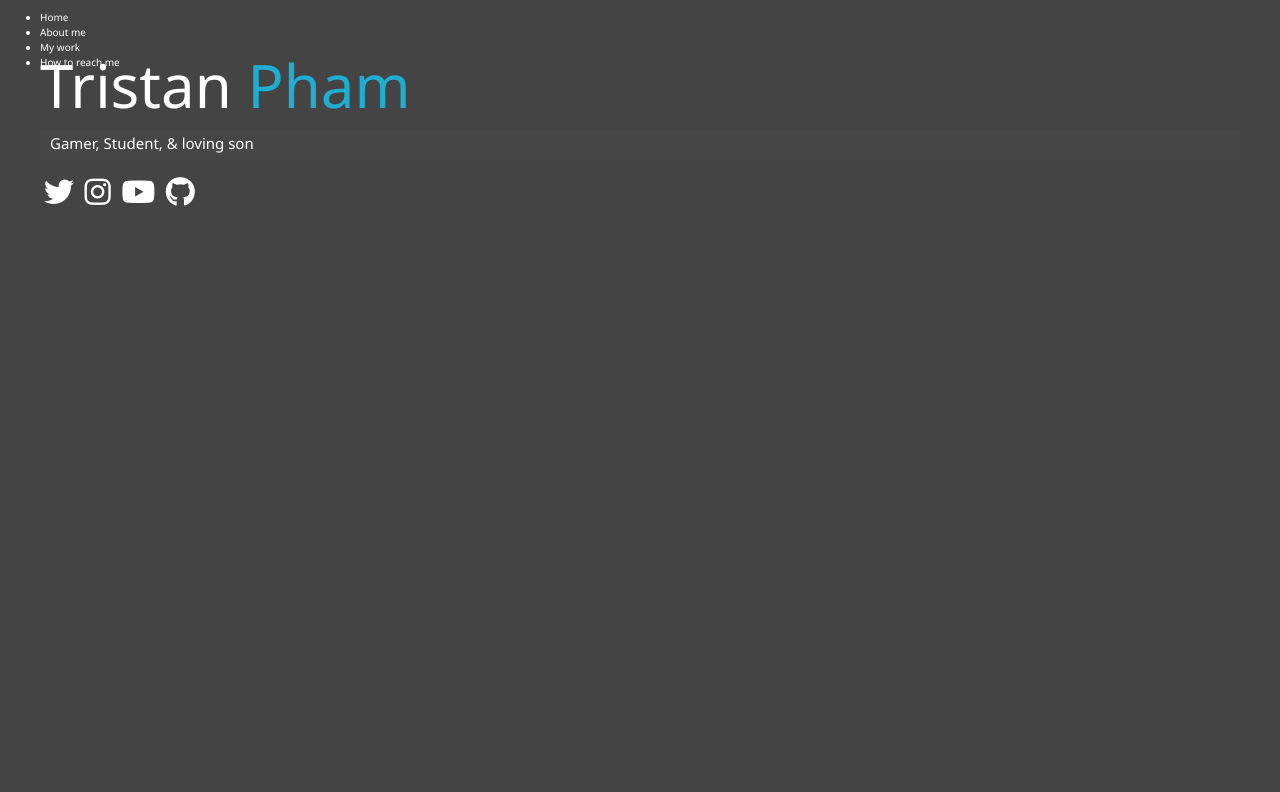
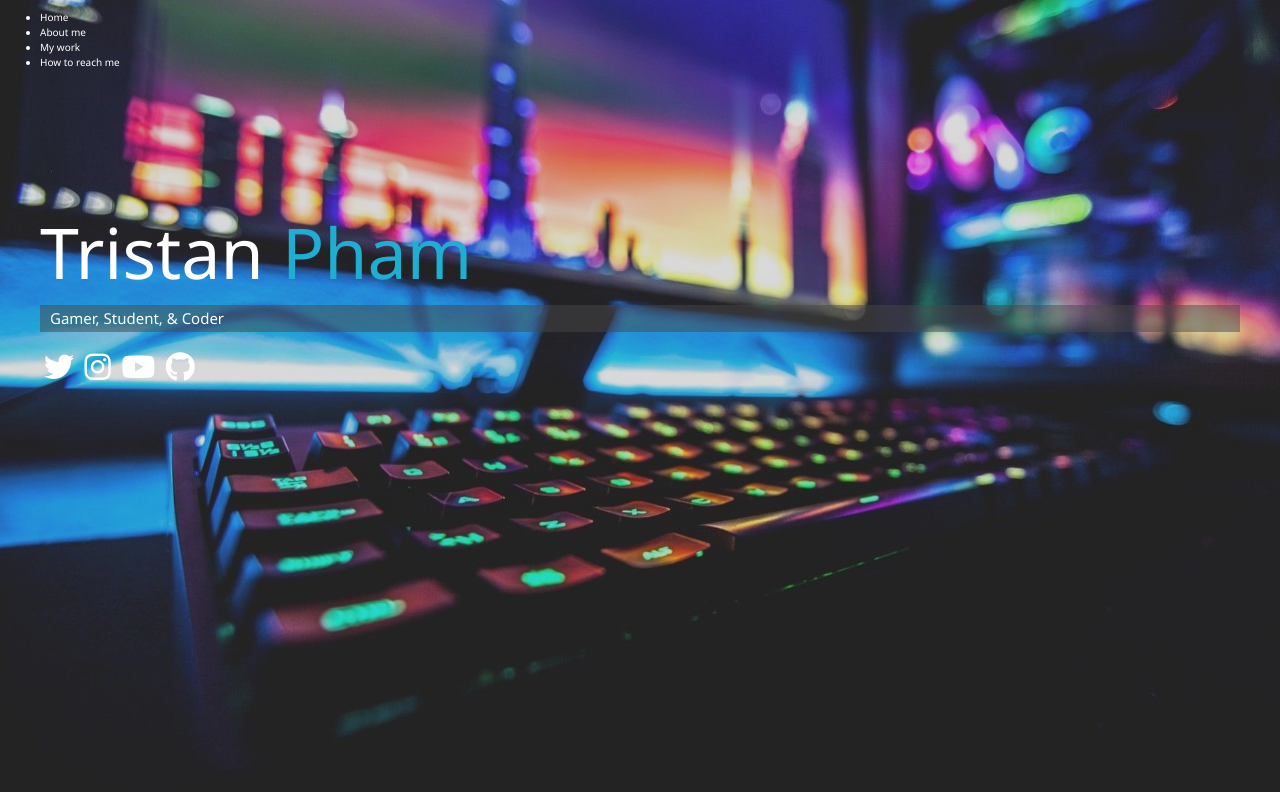
Before and after one commit to TrisOn60hz/portfolio-website, a website: page dist/index.html in a window 1280 px wide. Drawn offline with Linux system fonts and the light colour scheme.

Commit message:
added background and overlay

```diff
--- a/scss/main.scss
+++ b/scss/main.scss
@@ -1,5 +1,32 @@
 $primary-color: #444;
 $secondary-color: #1faed1;
+$show-home-image: true;
+$home-image: url(../img/background.jpg);
+$background-opacity: 0.2;
+
+@mixin easeOut {
+  transition: all 0.25s ease-out;
+}
+
+@mixin background {
+  @if $show-home-image {
+    &#bg-img {
+      background: $home-image;
+      background-attachment: fixed;
+      background-size: cover;
+
+      .overlay {
+        position: absolute;
+        top: 0;
+        right: 0;
+        width: 100%;
+        height: 100%;
+        z-index: -1;
+        background: rgba($primary-color, $background-opacity);
+      }
+    }
+  }
+}
 
 html {
   font-size: 10px;
@@ -9,6 +36,7 @@ html {
 }
 
 body {
+  @include background;
   background: $primary-color;
   color: white;
   height: 100%;
@@ -25,7 +53,7 @@ h3 {
   font-weight: 400;
 
   &.lg-heading {
-    font-size: 6rem;
+    font-size: 7rem;
   }
 
   &.sm-heading {
@@ -61,8 +89,15 @@ main {
 
       &:hover {
         color: $secondary-color;
-        transition: all 0.25s ease-out;
+        @include easeOut();
       }
     }
   }
+
+  &#home {
+    overflow: hidden;
+    h1 {
+      margin-top: 20vh;
+    }
+  }
 }
```
Also changed, not shown: dist/css/main.css, dist/img/background.jpg (added), dist/index.html, 4 other files.
